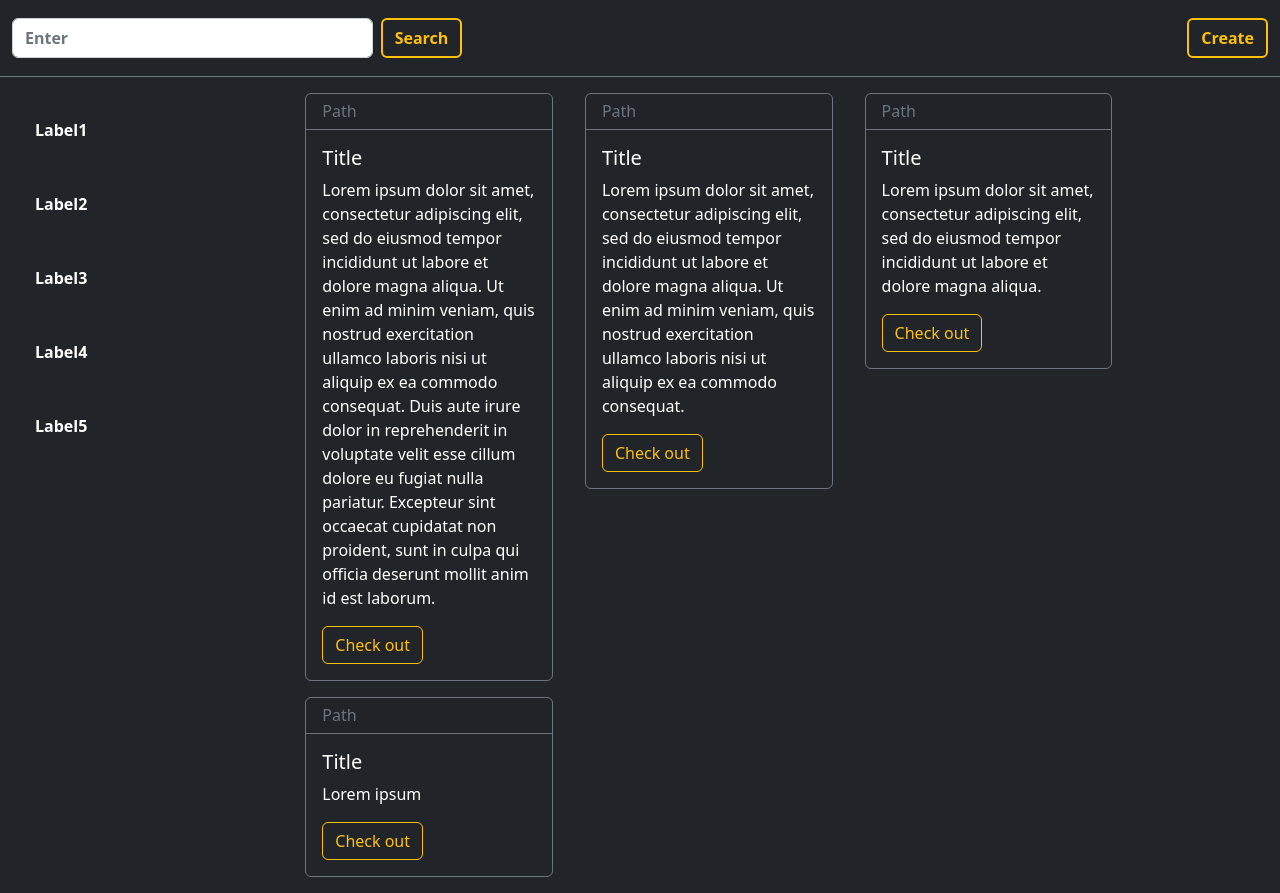
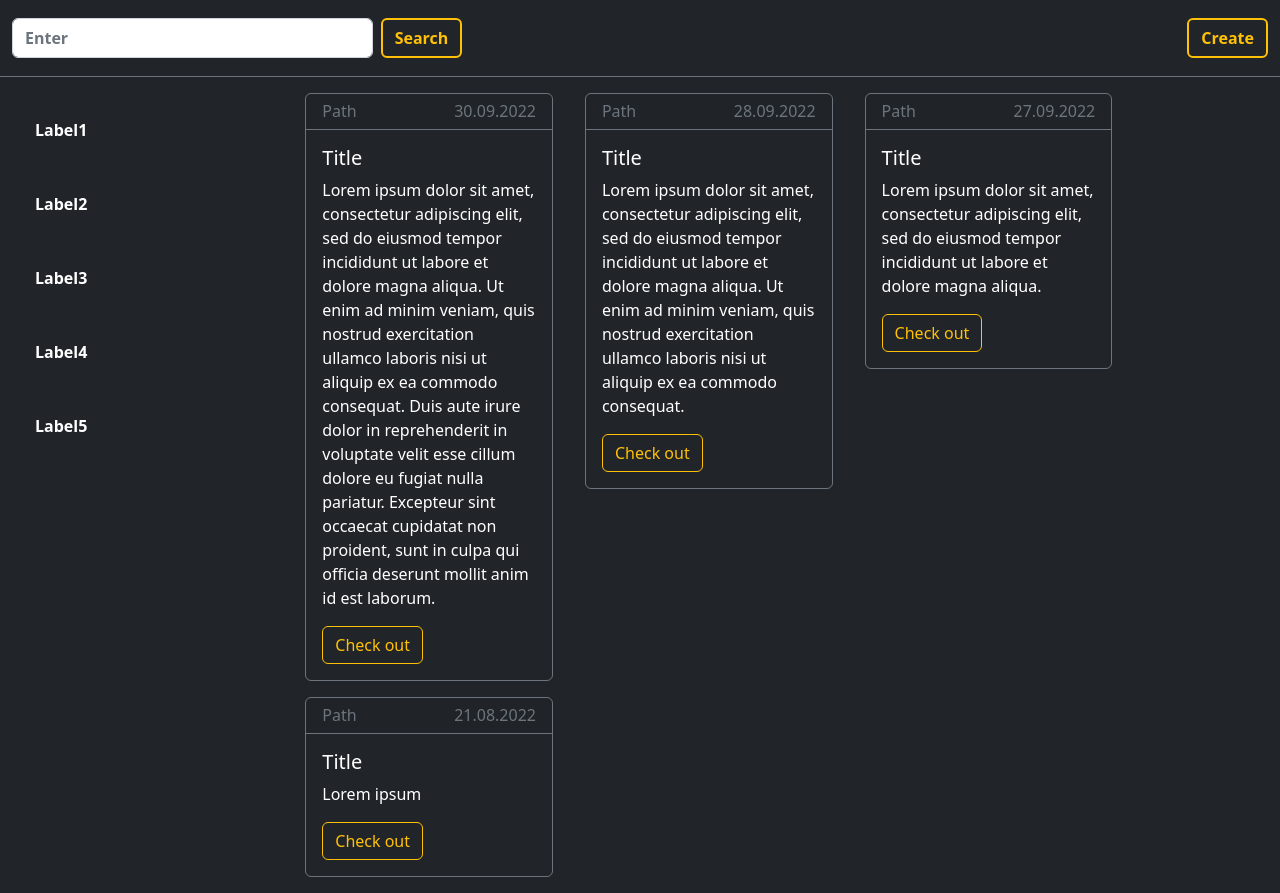
Before and after one commit to am1rfy/itcode, a Vue app: page / in a window 1280 px wide. Built offline with nearby package versions, Linux system fonts and the light colour scheme.

Commit message:
#8 - Добавил новое свойство карточке (date)

```diff
--- a/src/components/CardsContainer.vue
+++ b/src/components/CardsContainer.vue
@@ -1,7 +1,10 @@
 <template>
   <div class="cards-container">
     <div class="card bg-dark" v-for="card in cards" :key="card.id">
-      <h6 class="card-header"> {{card.path}} </h6>
+      <div class="card-header">
+        <h6>{{card.path}}</h6>
+        <h6>{{card.date}}</h6>
+      </div>
       <div class="card-body">
         <h5 class="card-title">{{card.title}}</h5>
         <p class="card-text"> {{card.text}} </p>
@@ -68,7 +71,12 @@ export default {
     color: white;
   }
   .card > .card-header {
+    display: flex;
+    justify-content: space-between;
     border-color: var(--bs-gray-600);
     color: var(--bs-gray-600);
   }
+  .card > .card-header > * {
+    margin: 0;
+  }
 </style>
```
